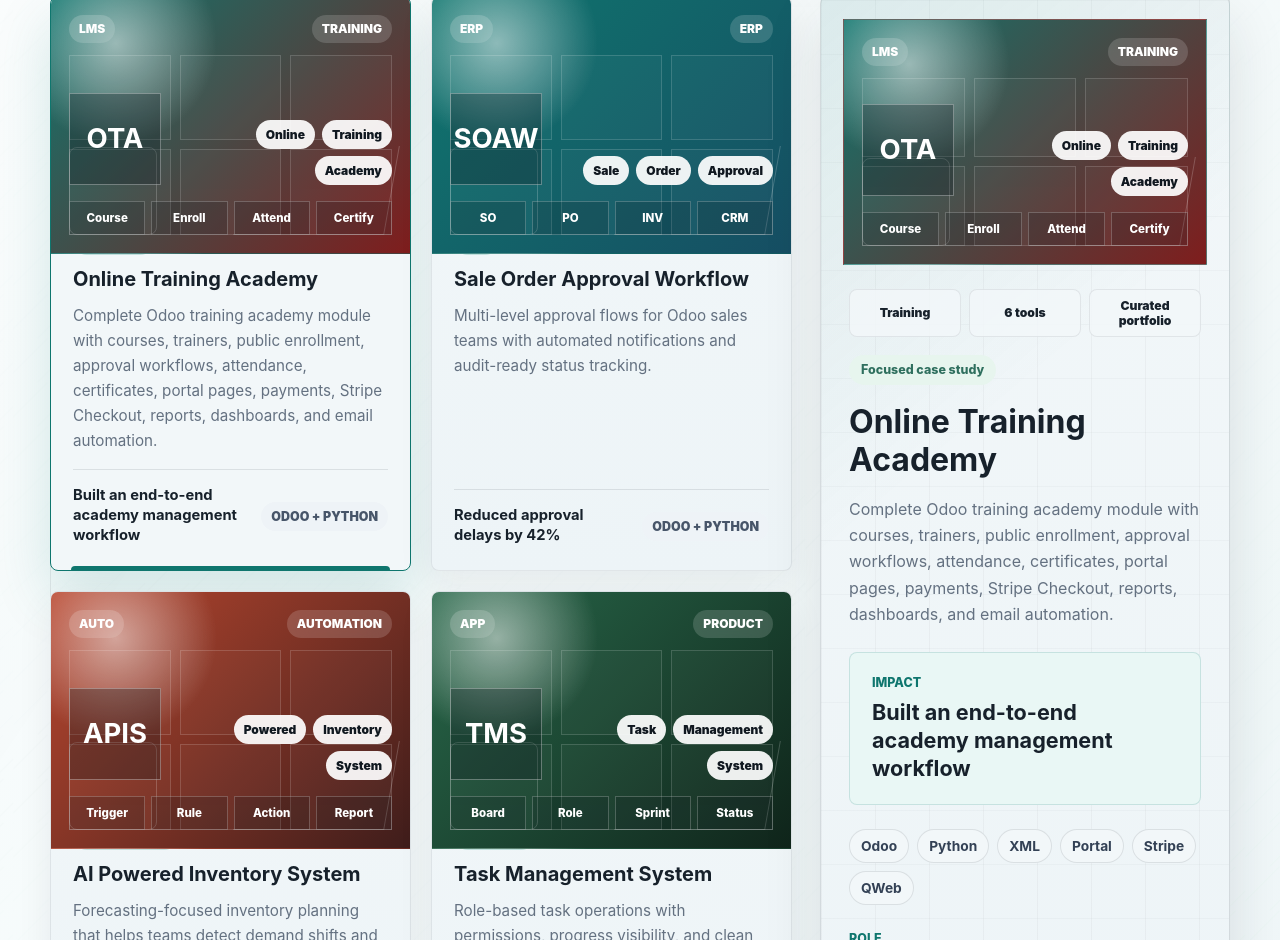
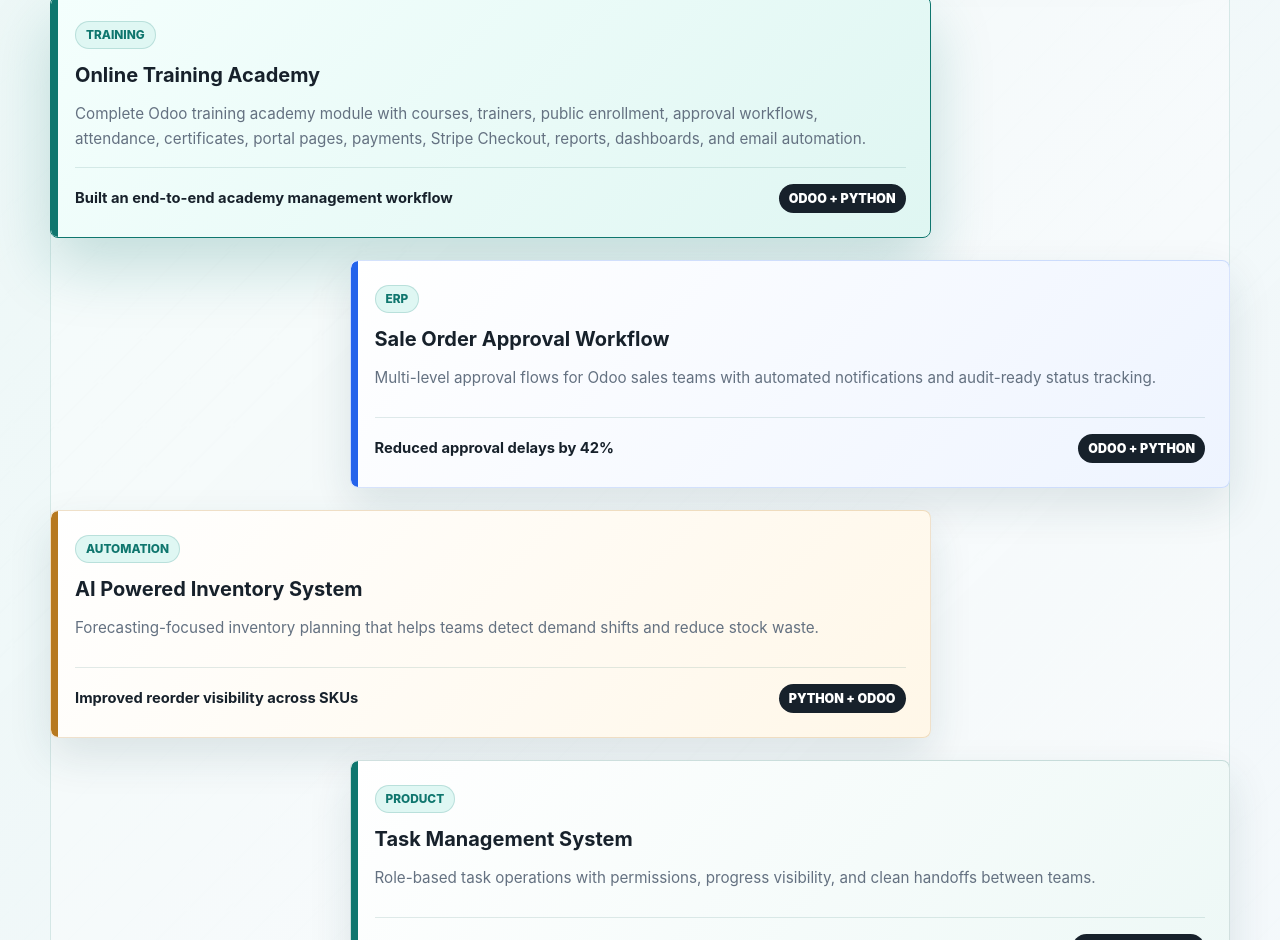
Before and after one commit to mdnaim346/my_portfolio, a React (Create React App) app: page / in a window 1280 px wide. Shown: the part 1860-2800 px from the top of the page. Built offline with nearby package versions, Linux system fonts and the light colour scheme; no server answers.

Commit message:
new design address

```diff
--- a/src/App.css
+++ b/src/App.css
@@ -679,6 +679,11 @@ select {
   font-weight: 800;
 }
 
+.case-label {
+  grid-column: 1;
+  width: fit-content;
+}
+
 .profile-details h2 {
   margin: 18px 0 0;
   font-size: 1.6rem;
@@ -723,11 +728,11 @@ select {
   overflow: hidden;
   margin-top: 20px;
   padding: 104px max(20px, calc((100vw - 1180px) / 2));
-  border-top: 1px solid rgba(15, 118, 110, 0.16);
-  border-bottom: 1px solid rgba(16, 24, 32, 0.1);
+  border-top: 1px solid rgba(12, 90, 84, 0.34);
+  border-bottom: 1px solid rgba(12, 90, 84, 0.28);
   background:
-    linear-gradient(124deg, rgba(255, 255, 255, 0.82), rgba(236, 245, 246, 0.8) 48%, rgba(241, 245, 249, 0.78)),
-    repeating-linear-gradient(135deg, rgba(15, 118, 110, 0.045) 0 1px, transparent 1px 24px);
+    linear-gradient(135deg, rgba(232, 247, 244, 0.92), rgba(245, 248, 252, 0.94) 48%, rgba(238, 244, 255, 0.9)),
+    repeating-linear-gradient(135deg, rgba(15, 118, 110, 0.08) 0 1px, transparent 1px 28px);
   background-size: 220% 220%, 44px 44px;
   animation: work-band-drift 18s ease-in-out infinite alternate;
 }
@@ -736,7 +741,8 @@ select {
   content: "";
   position: absolute;
   inset: 28px max(20px, calc((100vw - 1180px) / 2));
-  border: 1px solid rgba(16, 24, 32, 0.08);
+  border: 1px solid rgba(15, 118, 110, 0.14);
+  background: rgba(255, 255, 255, 0.34);
   pointer-events: none;
 }
 
@@ -751,6 +757,14 @@ select {
 
 .work-section > .section-heading {
   margin-bottom: 38px;
+}
+
+.work-section .eyebrow {
+  color: #0f766e;
+}
+
+.work-section .section-heading h2 {
+  color: #12303a;
 }
 
 @keyframes work-band-drift {
@@ -883,35 +897,42 @@ select {
 
 .work-layout {
   display: grid;
-  grid-template-columns: minmax(0, 1fr) 410px;
-  gap: 28px;
+  grid-template-columns: 1fr;
+  gap: 32px;
   align-items: start;
 }
 
 .project-grid {
   display: grid;
-  grid-template-columns: repeat(2, minmax(0, 1fr));
-  gap: 20px;
+  grid-template-columns: repeat(12, minmax(0, 1fr));
+  gap: 22px 18px;
+}
+
+.project-grid .project-card {
+  grid-column: 1 / span 9;
+}
+
+.project-grid .project-card:nth-child(even) {
+  grid-column: 4 / -1;
 }
 
 .project-card {
   position: relative;
   display: grid;
-  min-height: 462px;
-  grid-template-rows: 218px auto auto 1fr auto;
-  gap: 12px;
+  min-height: 228px;
+  grid-template-rows: auto auto 1fr auto;
+  gap: 14px;
   width: 100%;
   overflow: hidden;
-  border: 1px solid rgba(16, 24, 32, 0.08);
+  border: 1px solid rgba(12, 90, 84, 0.18);
   border-radius: 8px;
-  padding: 0 0 24px;
+  padding: 24px;
   background:
-    linear-gradient(180deg, var(--panel-soft), var(--panel)),
-    var(--panel);
+    linear-gradient(135deg, #ffffff, #edf8f6);
   color: var(--ink);
   text-align: left;
   cursor: pointer;
-  box-shadow: var(--card-shadow);
+  box-shadow: 0 18px 44px rgba(24, 65, 74, 0.12);
   transition:
     border-color 180ms ease,
     box-shadow 180ms ease,
@@ -922,28 +943,41 @@ select {
 .project-card::before {
   content: "";
   position: absolute;
-  inset: auto 20px 0;
-  height: 4px;
-  border-radius: 999px 999px 0 0;
-  background: var(--teal);
-  opacity: 0;
+  inset: 0 auto 0 0;
+  width: 7px;
+  border-radius: 8px 0 0 8px;
+  background: #0f766e;
+  opacity: 1;
   transition: opacity 180ms ease;
 }
 
-.project-card .smart-image {
-  min-height: 218px;
-  border-bottom: 1px solid rgba(16, 24, 32, 0.08);
+.project-card:nth-child(3n + 2) {
+  border-color: rgba(37, 99, 235, 0.18);
+  background: linear-gradient(135deg, #ffffff, #eef4ff);
+}
+
+.project-card:nth-child(3n + 2)::before {
+  background: #2563eb;
+}
+
+.project-card:nth-child(3n + 3) {
+  border-color: rgba(183, 121, 31, 0.22);
+  background: linear-gradient(135deg, #ffffff, #fff7e8);
+}
+
+.project-card:nth-child(3n + 3)::before {
+  background: #b7791f;
 }
 
 .project-card.active {
   border-color: var(--teal);
-  background: var(--panel-soft);
-  box-shadow: 0 26px 58px rgba(15, 118, 110, 0.16);
+  background: linear-gradient(135deg, #f4fffd, #dff6f2);
+  box-shadow: 0 28px 62px rgba(15, 118, 110, 0.22);
 }
 
 .project-card:hover {
-  border-color: rgba(15, 118, 110, 0.36);
-  box-shadow: var(--card-shadow-hover);
+  border-color: rgba(15, 118, 110, 0.5);
+  box-shadow: 0 26px 58px rgba(24, 65, 74, 0.18);
 }
 
 .project-card.active::before {
@@ -953,8 +987,8 @@ select {
 .project-card > span,
 .project-card > h3,
 .project-card > p {
-  margin-left: 22px;
-  margin-right: 22px;
+  margin-left: 0;
+  margin-right: 0;
 }
 
 .project-card > span {
@@ -965,7 +999,7 @@ select {
   border: 1px solid rgba(15, 118, 110, 0.18);
   border-radius: 999px;
   padding: 0 10px;
-  background: #e9f7f5;
+  background: #dff7f3;
   color: var(--teal);
   font-size: 0.74rem;
   font-weight: 800;
@@ -983,9 +1017,9 @@ select {
   grid-template-columns: 1fr auto;
   gap: 14px;
   align-items: center;
-  margin: 4px 22px 0;
+  margin: 2px 0 0;
   padding-top: 16px;
-  border-top: 1px solid rgba(16, 24, 32, 0.1);
+  border-top: 1px solid rgba(12, 90, 84, 0.12);
 }
 
 .project-card-footer strong {
@@ -997,26 +1031,29 @@ select {
 .project-card-footer span {
   border-radius: 999px;
   padding: 7px 10px;
-  background: #eef3f7;
-  color: #475569;
+  background: #17212b;
+  color: #ffffff;
   font-size: 0.78rem;
   font-weight: 900;
   text-transform: uppercase;
-  white-space: nowrap;
+  text-align: right;
 }
 
 .case-study-panel {
-  position: sticky;
-  top: 96px;
+  position: relative;
+  scroll-margin-top: 110px;
   overflow: hidden;
+  display: grid;
+  grid-template-columns: minmax(0, 1.2fr) minmax(300px, 0.8fr);
+  gap: 18px 28px;
   padding: 28px;
-  border: 1px solid rgba(16, 24, 32, 0.12);
+  border: 1px solid rgba(12, 90, 84, 0.24);
   border-radius: 8px;
   background:
-    linear-gradient(140deg, rgba(15, 118, 110, 0.1), transparent 38%),
-    linear-gradient(180deg, var(--panel-soft), var(--panel));
+    linear-gradient(135deg, rgba(255, 255, 255, 0.94), rgba(236, 251, 247, 0.94)),
+    #f8fbfb;
   color: var(--ink);
-  box-shadow: var(--card-shadow-hover);
+  box-shadow: 0 30px 70px rgba(24, 65, 74, 0.18);
 }
 
 .case-study-panel::before {
@@ -1024,8 +1061,9 @@ select {
   position: absolute;
   inset: 0;
   background:
-    repeating-linear-gradient(90deg, rgba(16, 24, 32, 0.035) 0 1px, transparent 1px 54px),
-    repeating-linear-gradient(0deg, rgba(16, 24, 32, 0.026) 0 1px, transparent 1px 54px);
+    linear-gradient(90deg, #0f766e 0 8px, transparent 8px),
+    repeating-linear-gradient(90deg, rgba(15, 118, 110, 0.035) 0 1px, transparent 1px 54px),
+    repeating-linear-gradient(0deg, rgba(15, 118, 110, 0.026) 0 1px, transparent 1px 54px);
   pointer-events: none;
 }
 
@@ -1035,15 +1073,18 @@ select {
 }
 
 .case-study-panel h3 {
-  margin-top: 18px;
+  grid-column: 1;
+  margin-top: 0;
   font-size: 2rem;
 }
 
 .case-study-panel p {
+  grid-column: 1;
   color: var(--muted);
 }
 
 .case-meta {
+  grid-column: 1 / -1;
   display: grid;
   grid-template-columns: repeat(3, minmax(0, 1fr));
   gap: 8px;
@@ -1055,10 +1096,10 @@ select {
   display: inline-flex;
   align-items: center;
   justify-content: center;
-  border: 1px solid rgba(16, 24, 32, 0.08);
+  border: 1px solid rgba(15, 118, 110, 0.14);
   border-radius: 8px;
   padding: 0 10px;
-  background: rgba(242, 247, 249, 0.84);
+  background: rgba(226, 247, 243, 0.88);
   color: var(--ink);
   font-size: 0.76rem;
   font-weight: 900;
@@ -1066,11 +1107,13 @@ select {
 }
 
 .impact-box {
+  grid-column: 2;
+  grid-row: 3 / span 2;
   margin: 24px 0;
   padding: 22px;
   border: 1px solid rgba(15, 118, 110, 0.16);
   border-radius: 8px;
-  background: #e9f7f5;
+  background: #dff7f3;
 }
 
 .impact-box span,
@@ -1090,6 +1133,7 @@ select {
 }
 
 .stack-list {
+  grid-column: 1 / -1;
   display: flex;
   flex-wrap: wrap;
   gap: 8px;
@@ -1106,6 +1150,7 @@ select {
 }
 
 .role-note {
+  grid-column: 1 / -1;
   margin-top: 26px;
 }
 
@@ -1114,6 +1159,7 @@ select {
 }
 
 .case-link {
+  grid-column: 1;
   display: inline-flex;
   min-height: 42px;
   align-items: center;
@@ -1294,7 +1340,7 @@ select {
 
   .profile-panel,
   .case-study-panel {
-    max-width: 720px;
+    max-width: none;
   }
 
   .case-study-panel {
@@ -1360,9 +1406,23 @@ select {
     grid-template-columns: 1fr;
   }
 
+  .project-grid .project-card,
+  .project-grid .project-card:nth-child(even) {
+    grid-column: 1;
+  }
+
   .section-heading h2,
   .contact-copy h2 {
     font-size: 2.25rem;
+  }
+
+  .case-study-panel {
+    grid-template-columns: 1fr;
+  }
+
+  .impact-box {
+    grid-column: 1;
+    grid-row: auto;
   }
 
   .section-band,
@@ -1467,8 +1527,8 @@ select {
   }
 
   .project-card {
-    grid-template-rows: 188px auto auto 1fr auto;
-    min-height: 450px;
+    grid-template-rows: auto auto 1fr auto;
+    min-height: 260px;
   }
 
   .project-card .smart-image {
--- a/src/App.js
+++ b/src/App.js
@@ -1,8 +1,6 @@
-import React, { useEffect, useMemo, useState } from 'react';
+import React, { useEffect, useMemo, useRef, useState } from 'react';
 import { AnimatePresence, motion } from 'framer-motion';
 import './App.css';
-
-const availableProjectImages = ['/project1.jpg', '/project2.jpg', '/project3.jpg', '/project4.jpg'];
 
 const profile = {
   name: 'Naim Reza',
@@ -142,64 +140,6 @@ const timeline = [
   },
 ];
 
-const visualThemes = {
-  ERP: {
-    className: 'theme-erp',
-    label: 'ERP',
-    pattern: ['SO', 'PO', 'INV', 'CRM'],
-  },
-  Automation: {
-    className: 'theme-automation',
-    label: 'AUTO',
-    pattern: ['Trigger', 'Rule', 'Action', 'Report'],
-  },
-  Product: {
-    className: 'theme-product',
-    label: 'APP',
-    pattern: ['Board', 'Role', 'Sprint', 'Status'],
-  },
-  Commerce: {
-    className: 'theme-commerce',
-    label: 'SHOP',
-    pattern: ['Order', 'Stock', 'Cart', 'Pay'],
-  },
-  AI: {
-    className: 'theme-ai',
-    label: 'AI',
-    pattern: ['Prompt', 'Intent', 'Answer', 'Learn'],
-  },
-  Training: {
-    className: 'theme-training',
-    label: 'LMS',
-    pattern: ['Course', 'Enroll', 'Attend', 'Certify'],
-  },
-};
-
-function imageFor(project, index) {
-  const incoming = project.image || project.img;
-  return availableProjectImages.includes(incoming)
-    ? incoming
-    : availableProjectImages[index % availableProjectImages.length];
-}
-
-function projectInitials(title) {
-  return title
-    .split(/\s+/)
-    .filter(Boolean)
-    .slice(0, 4)
-    .map((word) => word[0])
-    .join('')
-    .toUpperCase();
-}
-
-function titleKeywords(title) {
-  return title
-    .replace(/[^a-zA-Z0-9 ]/g, ' ')
-    .split(/\s+/)
-    .filter((word) => word.length > 2)
-    .slice(0, 3);
-}
-
 function normalizeProject(project, index) {
   const fallback = fallbackProjects[index % fallbackProjects.length];
 
@@ -209,47 +149,11 @@ function normalizeProject(project, index) {
     id: project.id || fallback.id,
     category: project.category || fallback.category,
     desc: project.desc || fallback.desc,
-    image: imageFor(project, index),
+    image: project.image || project.img || fallback.image,
     impact: project.impact || fallback.impact,
     stack: Array.isArray(project.stack) && project.stack.length ? project.stack : fallback.stack,
     role: project.role || fallback.role,
   };
-}
-
-function SmartProjectImage({ project, compact = false }) {
-  const theme = visualThemes[project.category] || visualThemes.Product;
-  const keywords = titleKeywords(project.title);
-  const initials = projectInitials(project.title);
-
-  return (
-    <div className={`smart-image ${theme.className} ${compact ? 'compact' : ''}`} aria-hidden="true">
-      <div className="smart-image-grid">
-        <span />
-        <span />
-        <span />
-        <span />
-        <span />
-        <span />
-      </div>
-      <div className="smart-image-header">
-        <span>{theme.label}</span>
-        <span>{project.category}</span>
-      </div>
-      <div className="smart-image-core">
-        <strong>{initials}</strong>
-        <div>
-          {keywords.map((keyword) => (
-            <span key={keyword}>{keyword}</span>
-          ))}
-        </div>
-      </div>
-      <div className="smart-image-flow">
-        {theme.pattern.map((item) => (
-          <span key={item}>{item}</span>
-        ))}
-      </div>
-    </div>
-  );
 }
 
 function App() {
@@ -257,6 +161,7 @@ function App() {
   const [activeCategory, setActiveCategory] = useState('All');
   const [selectedProjectId, setSelectedProjectId] = useState(fallbackProjects[0].id);
   const [sourceLabel, setSourceLabel] = useState('Curated portfolio');
+  const projectDetailsRef = useRef(null);
   const [contact, setContact] = useState({
     name: '',
     email: '',
@@ -311,6 +216,13 @@ function App() {
     const fromFiltered = filteredProjects.find((project) => project.id === selectedProjectId);
     return fromFiltered || filteredProjects[0] || projects[0];
   }, [filteredProjects, projects, selectedProjectId]);
+
+  const handleProjectSelect = (projectId) => {
+    setSelectedProjectId(projectId);
+    window.requestAnimationFrame(() => {
+      projectDetailsRef.current?.scrollIntoView({ behavior: 'auto', block: 'start' });
+    });
+  };
 
   const mailSubject = encodeURIComponent(`Portfolio inquiry from ${contact.name || 'a new client'}`);
   const mailBody = encodeURIComponent(
@@ -525,12 +437,10 @@ function App() {
                   className={project.id === selectedProject?.id ? 'project-card active' : 'project-card'}
                   key={project.id}
                   type="button"
-                  onClick={() => setSelectedProjectId(project.id)}
-                  layout
+                  onClick={() => handleProjectSelect(project.id)}
                   whileHover={{ y: -5 }}
                   transition={{ type: 'spring', stiffness: 260, damping: 24 }}
                 >
-                  <SmartProjectImage project={project} />
                   <span>{project.category}</span>
                   <h3>{project.title}</h3>
                   <p>{project.desc}</p>
@@ -542,18 +452,19 @@ function App() {
               ))}
             </div>
 
-            <AnimatePresence mode="wait">
+            <AnimatePresence initial={false}>
               {selectedProject && (
                 <motion.aside
                   className="case-study-panel"
+                  ref={projectDetailsRef}
+                  id="project-details"
                   key={selectedProject.id}
-                  initial={{ opacity: 0, x: 24 }}
-                  animate={{ opacity: 1, x: 0 }}
-                  exit={{ opacity: 0, x: -24 }}
-                  transition={{ duration: 0.25 }}
+                  initial={{ opacity: 0, y: 24 }}
+                  animate={{ opacity: 1, y: 0 }}
+                  exit={{ opacity: 0, y: -24 }}
+                  transition={{ duration: 0.12 }}
                   aria-label={`${selectedProject.title} details`}
                 >
-                  <SmartProjectImage project={selectedProject} compact />
                   <div className="case-meta">
                     <span>{selectedProject.category}</span>
                     <span>{selectedProject.stack.length} tools</span>
```
